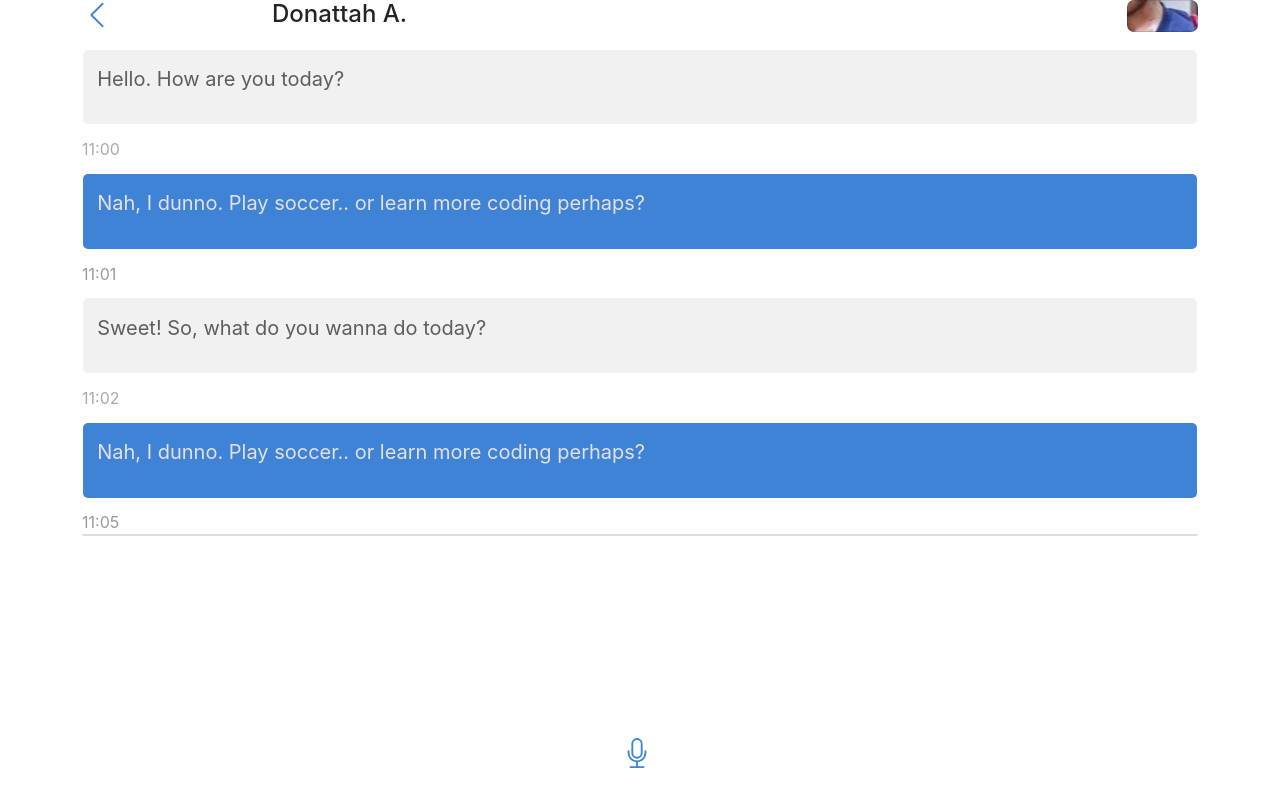
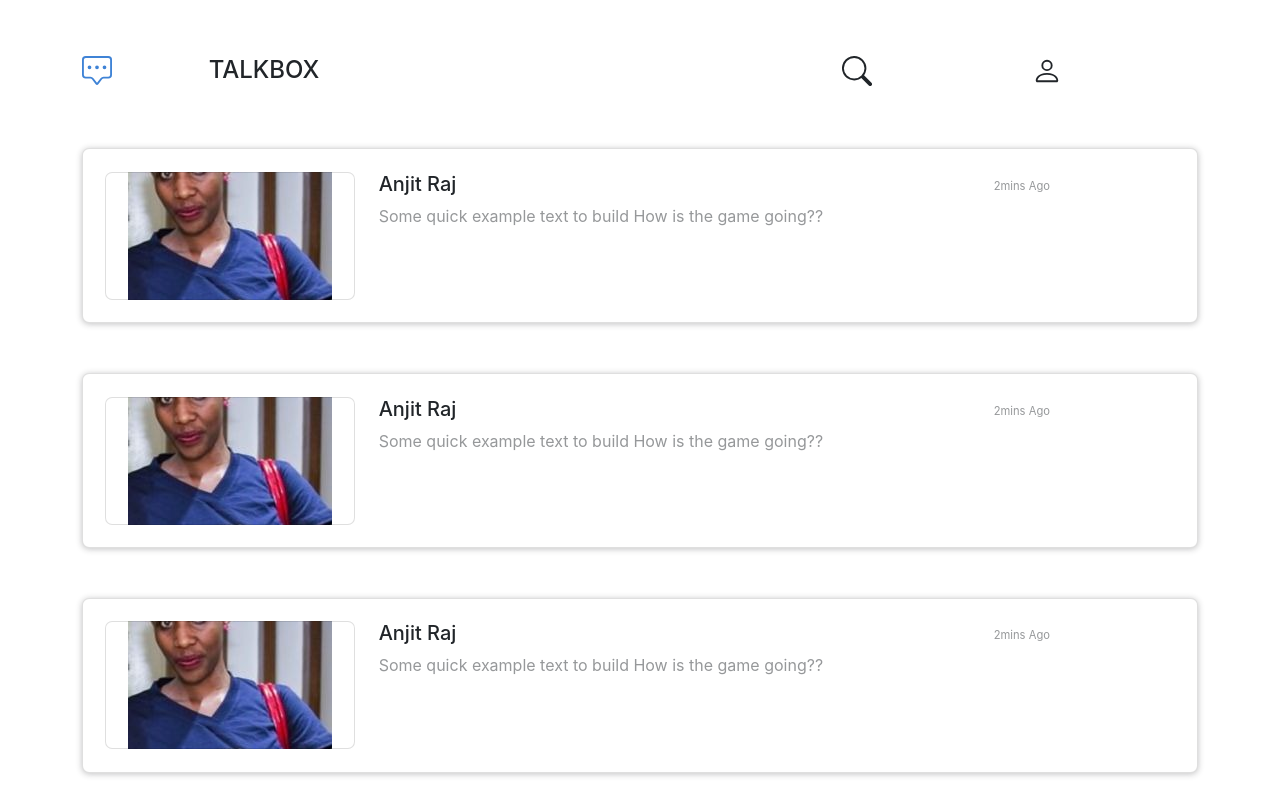
Before and after one commit to Dlelo/talkbox, a React (Create React App) app: page / in a window 1280 px wide. Shown: the top 800 px of the page. Built offline with nearby package versions, Linux system fonts and the light colour scheme.

Commit message:
single chat page link with the chat feed page

```diff
--- a/src/App.css
+++ b/src/App.css
@@ -4,7 +4,7 @@
   background-color: #f1f1f1;
   border-radius: 5px;
   padding: 0.9em;
-  margin: 0.8em;
+  margin: 0.6em;
   flex:auto;
 }
 
--- a/src/App.js
+++ b/src/App.js
@@ -1,35 +1,25 @@
-import React, {useState} from 'react';
+import React from 'react';
 import './App.css';
-import SingleChat from './components/SingleChat'
-import AllChats from './components/AllChats';
-import NavigationBar from './components/NavigationBar';
-import Footer from './components/Footer';
+import { BrowserRouter as Router , Route, Switch} from 'react-router-dom'
+import ChatsFeed from './components/ChatsFeed';
+import SingleChat from './components/SingleChat';
+import History from './components/History';
 
-// three components (Navigation Bar, AllChats, Footer) will load on intial so they will be wrapped in an empty quotes called fragment
+
 
 function App() {
-  // useState (reacts manages states inside the application and if the state changes it rerenders things(chats) on the webpage)
-  // theChats are all the chats inside theChats state and shoLatestChats is the function used to update the chats
-  // the chat has 4 elements (image, name, message, createdTime)
-   const [chats, showLatestChats] = useState([
-     {"image":"holder.js/100px180", "name":"Anjit Raj", "message": "How is the game going??", "time":"Wed Aug 04 2021 16:10:45 GMT+0300"},
-     {"image":"holder.js/100px180", "name":"Anjit Raj", "message": "How is the game going??", "time":"Wed Aug 04 2021 16:10:45 GMT+0300"},
-     {"image":"holder.js/100px180", "name":"Anjit Raj", "message": "How is the game going??", "time":"Wed Aug 04 2021 16:10:45 GMT+0300"},
-     {"image":"holder.js/100px180", "name":"Anjit Raj", "message": "How is the game going??", "time":"Wed Aug 04 2021 16:10:45 GMT+0300"}
-   ])
-
-  // object distructuring
   return (
-    < >
-    {/* <NavigationBar/> */}
-    {/* we pass props to our components  eg prop chats in allChats component and we are passing a variable chat */}
-    {/* do not delete */}
-    {/* <AllChats chats ={chats}/> */}
-
-    {/* designing this */}
-    <SingleChat/>
-    {/* <Footer/> */}
-    </>
+    <Router history={History}>
+      {/* <ChatsFeed/> */}
+      <Switch>
+         <Route exact path='/'>
+            <ChatsFeed/>
+          </Route>
+         <Route path='/chat'>
+             <SingleChat/>
+          </Route>
+      </Switch>
+    </Router>
   );
 }
 
--- a/src/components/Chats.js
+++ b/src/components/Chats.js
@@ -1,9 +1,6 @@
 // This component (maps out each element of the chat array)
 import React from 'react'
-import {Card} from 'react-bootstrap';
-import { Container } from 'react-bootstrap';
-import { Row } from 'react-bootstrap';
-import { Col } from 'react-bootstrap';
+import { Card, Row , Container , Col } from 'react-bootstrap';
 import { Link } from "react-router-dom";
 
 
@@ -17,6 +14,9 @@ import { Link } from "react-router-dom";
 
 export function Chats({chat}){
     return(
+           <Link to='/chat'>
+
+
                 <Container>
                     <Card style={{ marginBottom: '4.5%' , padding: '2%',  borderRadius: '0.45rem', boxShadow:'0 1px 6px 0 rgb(32 33 36 / 28%)'}}>
                         <Row>
@@ -45,6 +45,7 @@ export function Chats({chat}){
                         </Row>
                     </Card>
                 </Container>
+            </Link>
     )
 }
 export default Chats;
--- /dev/null
+++ b/src/components/ChatsFeed.js
@@ -0,0 +1,31 @@
+import React , {useState}from 'react';
+import AllChats from './AllChats';
+import NavigationBar from './NavigationBar';
+import Footer from './Footer';
+// ChatsFeed Component
+
+// three components (Navigation Bar, AllChats, Footer) will load on intial so they will be wrapped in an empty quotes called fragment
+export function ChatsFeed () {
+    // useState (reacts manages states inside the application and if the state changes it rerenders things(chats) on the webpage)
+    // theChats are all the chats inside theChats state and shoLatestChats is the function used to update the chats
+     // the chat has 4 elements (image, name, message, createdTime)
+    const [chats, showLatestChats] = useState([
+        {"image":"holder.js/100px180", "name":"Anjit Raj", "message": "How is the game going??", "time":"Wed Aug 04 2021 16:10:45 GMT+0300"},
+        {"image":"holder.js/100px180", "name":"Anjit Raj", "message": "How is the game going??", "time":"Wed Aug 04 2021 16:10:45 GMT+0300"},
+        {"image":"holder.js/100px180", "name":"Anjit Raj", "message": "How is the game going??", "time":"Wed Aug 04 2021 16:10:45 GMT+0300"},
+        {"image":"holder.js/100px180", "name":"Anjit Raj", "message": "How is the game going??", "time":"Wed Aug 04 2021 16:10:45 GMT+0300"}
+      ])
+    return (
+        < >
+          <NavigationBar/>
+          {/* we pass props to our components  eg prop chats in allChats component and we are passing a variable chat */}
+          <AllChats chats ={chats}/>
+          {/* <SingleChat/> */}
+          <Footer/>
+
+        </>
+    )
+ };
+
+
+ export default ChatsFeed;
--- a/src/components/Footer.js
+++ b/src/components/Footer.js
@@ -6,9 +6,10 @@ import {Card} from 'react-bootstrap';
 import {Telephone} from 'react-bootstrap-icons';
 import {HouseDoor} from 'react-bootstrap-icons';
 import {Bell} from 'react-bootstrap-icons'
+import { Link } from "react-router-dom";
 
 
-// NavigationBar Component
+// Footer Component
 export function Footer () {
    return (
        <Container>
@@ -18,8 +19,8 @@ export function Footer () {
                        <Telephone color="rgb(150 152 154)" size={30} />
                     </Col>
                     <Col  xs={4} sm={3} md={4} lg={4}>
-                       <HouseDoor color="rgb(15,91,184)" size={30}/>
-                       </Col>
+                        <Link to='/'> <HouseDoor color="rgb(15,91,184)" size={30}/></Link>
+                     </Col>
                     <Col  xs={3} sm={2} md={2} lg={2}>
                        <Bell color="rgb(150 152 154)" size={30}/>
                      </Col>
--- /dev/null
+++ b/src/components/History.js
@@ -0,0 +1,3 @@
+import { createBrowserHistory } from 'history';
+
+export default createBrowserHistory();
--- a/src/components/SingleChat.js
+++ b/src/components/SingleChat.js
@@ -1,9 +1,7 @@
 import React from 'react';
-import { Container } from 'react-bootstrap';
-import { Row } from 'react-bootstrap';
-import { Col } from 'react-bootstrap';
-import {ArrowLeft, ChevronLeft, Mic} from 'react-bootstrap-icons';
-import {Card} from 'react-bootstrap';
+import { Container, Row, Col, Card } from 'react-bootstrap';
+import { ChevronLeft, Mic} from 'react-bootstrap-icons';
+import { Link } from "react-router-dom";
 
 
 // Single Chat Component
@@ -14,15 +12,15 @@ export function SingleChat() {
          <Col  xs={3} sm={2} md={2} lg={2}>
              <Row>
                  <Col  xs={2} sm={2} md={2} lg={2}>
-                    <ChevronLeft color="rgb(63,131,214)" size={30}/>
+                     <Link to='/'><ChevronLeft color="rgb(63,131,214)" size={30}/></Link>
                  </Col>
              </Row>
              </Col>
-          <Col  xs={6} sm={8} md={9} lg={9} style={{alignContent:'center'}}>
+             <Col  xs={7} sm={9} md={9} lg={9} style={{alignContent:'center'}}>
           <h4>Donattah A.</h4>
           </Col>
-          <Col  xs={3} sm={2} md={1} lg={1}>
-              <Card style={{borderRadius: '0.45rem', height:'2rem', backgroundImage: `url("./assets/images/donattah.jpeg")`, backgroundRepeat:'no-repeat', backgroundPosition:'center'}}></Card>
+          <Col  xs={2} sm={1} md={1} lg={1}>
+              <Card style={{borderRadius: '0.45rem', marginTop:'2px', height:'2rem', backgroundImage: `url("./assets/images/donattah.jpeg")`, backgroundRepeat:'no-repeat', backgroundPosition:'center'}}></Card>
           </Col>
          </Row>
             <Row>
@@ -46,8 +44,8 @@ export function SingleChat() {
                </div>
                <span class="time-left">11:05</span>
             </Row>
-            <Card Style={{border:'none'}}>
-               <Row style={{ bottom: 0, width:'100%', padding: '2rem', position: 'fixed', alignContent:'center' }}>
+            <Card Style={{border:'0'}}>
+               <Row style={{ bottom: 0, width:'100%', padding: '0.4rem', position: 'fixed', alignContent:'center' }}>
                   <Col  xs={5} sm={5} md={5} lg={5}>
                   </Col>
                   <Col  xs={4} sm={4} md={4} lg={4}>
--- /dev/null
+++ b/src/custom.scss
@@ -0,0 +1,6 @@
+@import '../node_modules/bootstrap/scss/bootstrap.scss';
+a {
+    color: inherit;
+    text-decoration: none;
+
+}
--- a/src/index.js
+++ b/src/index.js
@@ -1,6 +1,6 @@
 import React from 'react';
 import ReactDOM from 'react-dom';
-import 'bootstrap/dist/css/bootstrap.css';
+import './custom.scss';
 import './index.css';
 import App from './App';
 import reportWebVitals from './reportWebVitals';
```
Lines whose indentation alone changed are shown as unchanged.
